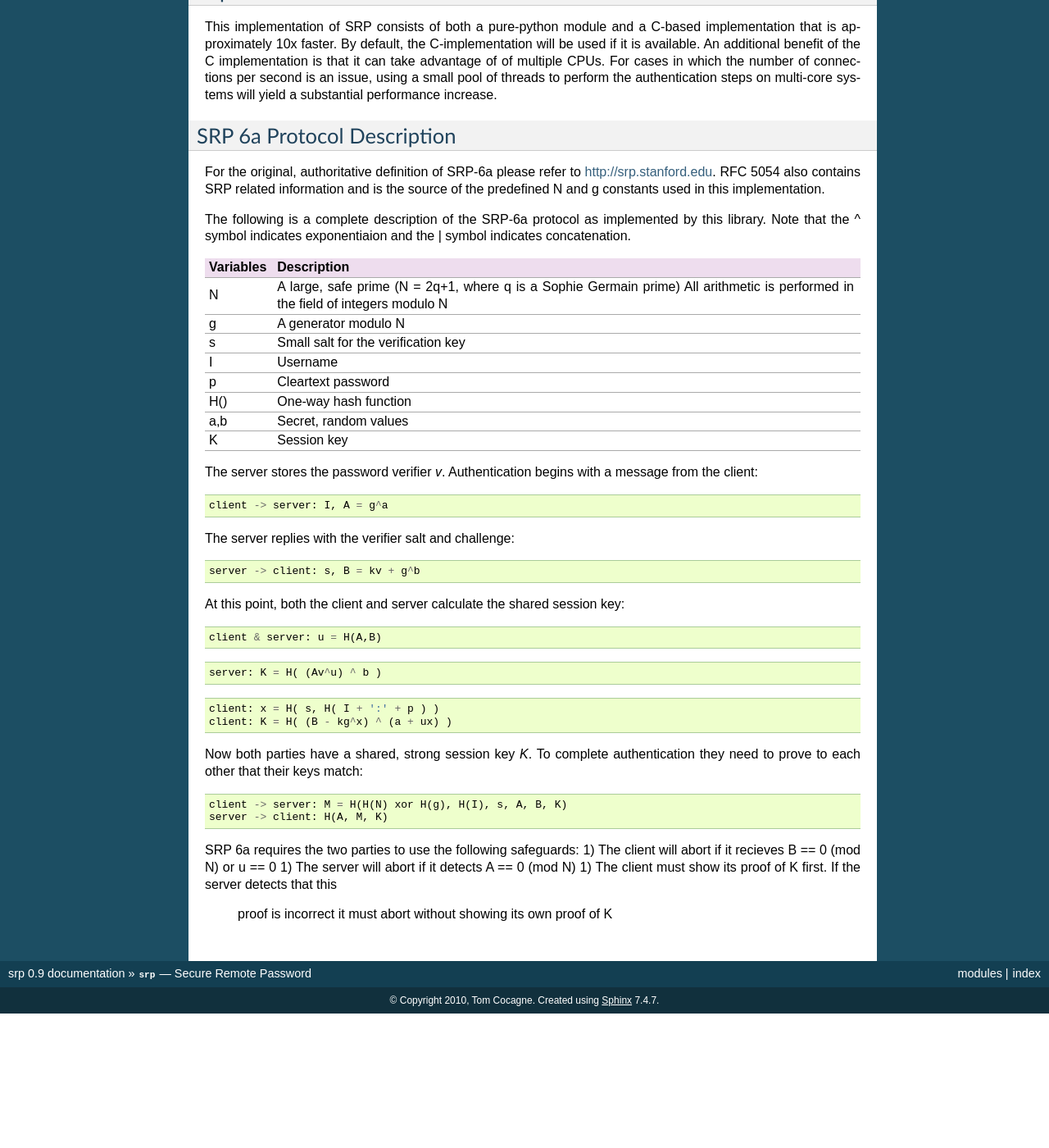
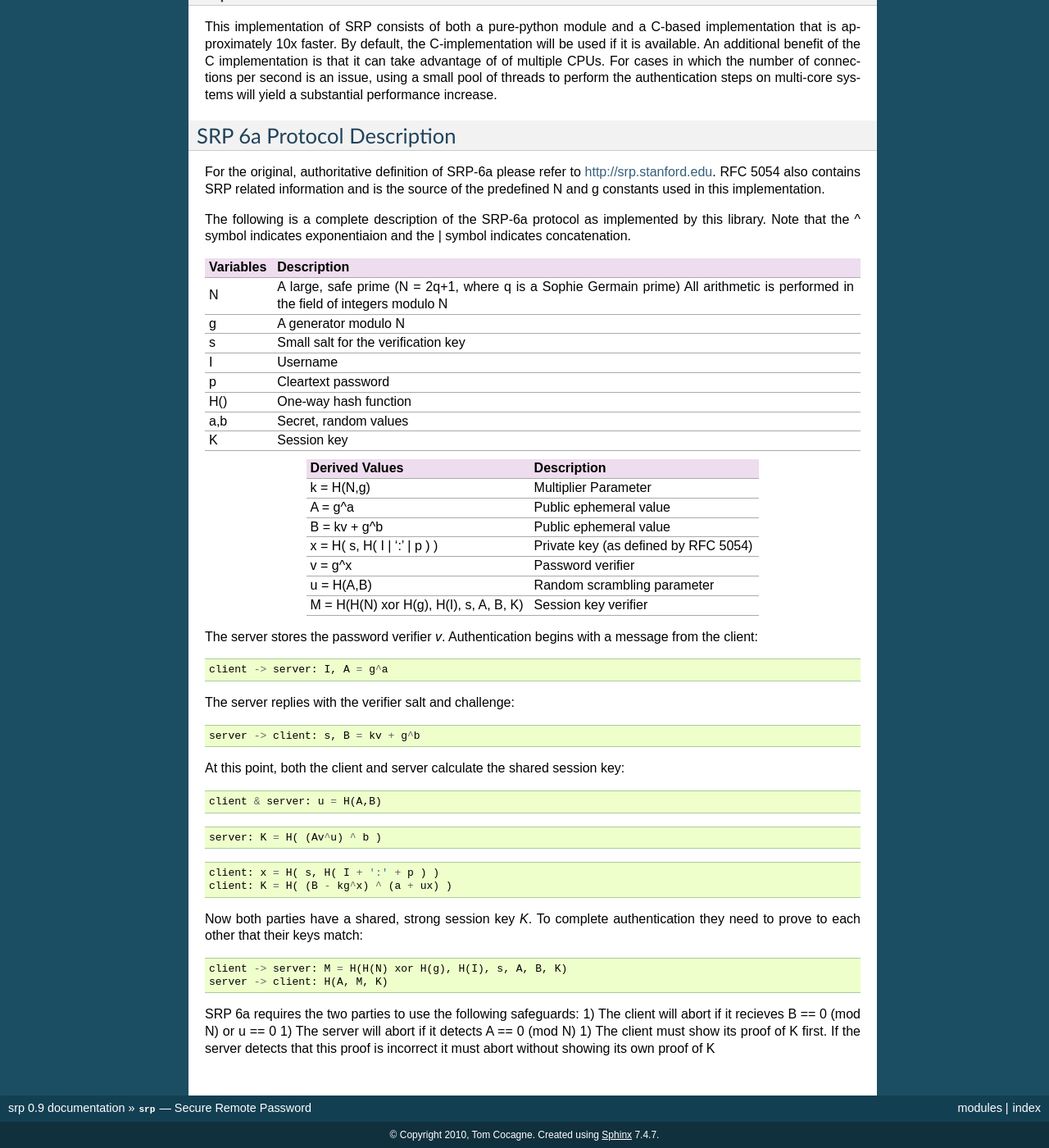
Before and after one commit to ProtonMail/proton-python-client, a Sphinx documentation site: the page built from doc/srp.rst, in a window 1280 px wide and 1400 px high, scrolled down 3684 px. Shown: the whole window at 82% size. Built offline with Sphinx 7.4.7, drawn with Linux system fonts in a browser that asks for light colours; before the commit the page ends 4920 px from its top, so only the background shows below that.

Commit message:
alignment and spacing fixes

```diff
--- a/doc/srp.rst
+++ b/doc/srp.rst
@@ -290,17 +290,19 @@ a,b       Secret, random values
 K         Session key
 ========= =================================================================
 
-============================           ====================================
-Derived Values                         Description
-============================           ====================================
-k = H(N,g)                             Multiplier Parameter
-A = g^a                                Public ephemeral value
-B = kv + g^b                           Public ephemeral value
-x = H( s, H( I | ':' | p ) )           Private key (as defined by RFC 5054)
-v = g^x                                Password verifier
-u = H(A,B)                             Random scrambling parameter
-M = H(H(N) xor H(g), H(I), s, A, B, K) Session key verifier
-====================================== ====================================
+
+======================================  =====================================
+Derived Values                          Description
+======================================  =====================================
+k = H(N,g)                              Multiplier Parameter
+A = g^a                                 Public ephemeral value
+B = kv + g^b                            Public ephemeral value
+x = H( s, H( I | ':' | p ) )            Private key (as defined by RFC 5054)
+v = g^x                                 Password verifier
+u = H(A,B)                              Random scrambling parameter
+M = H(H(N) xor H(g), H(I), s, A, B, K)  Session key verifier
+======================================  =====================================
+
 
 The server stores the password verifier *v*. Authentication begins with a
 message from the client::
@@ -318,6 +320,7 @@ At this point, both the client and server calculate the shared session key::
 ::
 
               server: K = H( (Av^u) ^ b )
+
 ::
 
               client: x = H( s, H( I + ':' + p ) )
@@ -333,4 +336,4 @@ SRP 6a requires the two parties to use the following safeguards:
 1) The client will abort if it recieves B == 0 (mod N) or u == 0
 1) The server will abort if it detects A == 0 (mod N)
 1) The client must show its proof of K first. If the server detects that this
-   proof is incorrect it must abort without showing its own proof of K
+proof is incorrect it must abort without showing its own proof of K
```
